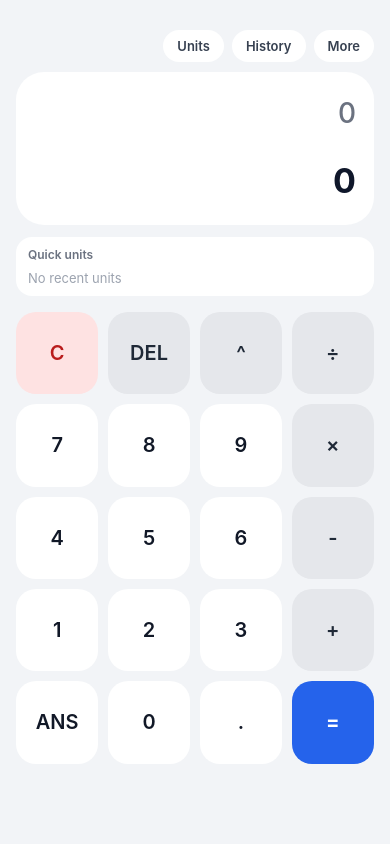
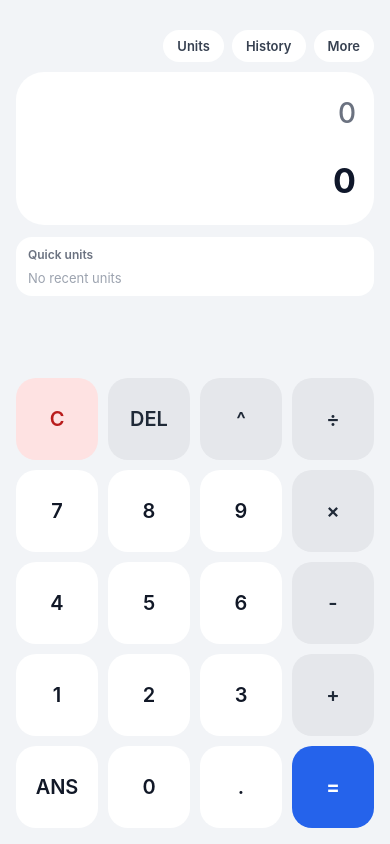
Before and after one commit to bobwillrulex/Unit-Calculator, a React Native app: screen / in a window 390 px wide. Built offline with nearby package versions, Linux system fonts and the light colour scheme.

Commit message:
Fix keypad square sizing and bottom spacing

```diff
--- a/src/screens/HomeScreen.tsx
+++ b/src/screens/HomeScreen.tsx
@@ -1,5 +1,5 @@
 import { useMemo, useState } from 'react';
-import { Platform, Pressable, ScrollView, StatusBar, StyleSheet, Text, View } from 'react-native';
+import { Platform, Pressable, ScrollView, StatusBar, StyleSheet, Text, View, useWindowDimensions } from 'react-native';
 import { parser } from '../parser';
 import { expressionEvaluator } from '../engine/evaluation';
 import {
@@ -275,6 +275,7 @@ const resolveAnswer = (expression: string): ResolvedAnswer => {
 };
 
 export const HomeScreen = () => {
+  const { width: windowWidth } = useWindowDimensions();
   const [tokens, setTokens] = useState<readonly InputToken[]>([]);
   const [lastResult, setLastResult] = useState('0');
   const [lastResolvedAnswer, setLastResolvedAnswer] = useState<ResolvedAnswer | null>(null);
@@ -448,6 +449,9 @@ export const HomeScreen = () => {
 
   const activePadButtons = morePadVisible ? expandedPadButtons : compactPadButtons;
   const gridColumns = morePadVisible ? 5 : 4;
+  const keyGap = 10;
+  const keypadHorizontalPadding = 32;
+  const keySize = Math.floor((windowWidth - keypadHorizontalPadding - (keyGap * (gridColumns - 1))) / gridColumns);
 
   const openAnswerUnitSheet = (): void => {
     if (!answerDisplay.unitText || compatibleUnits.length === 0) {
@@ -564,7 +568,7 @@ export const HomeScreen = () => {
             key={`${button.label}-${index}`}
             button={button}
             onPress={handleButtonPress}
-            columns={gridColumns}
+            keySize={keySize}
             compact={morePadVisible}
           />
         ))}
@@ -643,19 +647,19 @@ export const HomeScreen = () => {
 const PadKey = ({
   button,
   onPress,
-  columns,
+  keySize,
   compact,
 }: {
   button: PadButton;
   onPress: (button: PadButton) => void;
-  columns: number;
+  keySize: number;
   compact: boolean;
 }) => {
   return (
     <Pressable
       style={({ pressed }) => [
         styles.key,
-        { width: `${(100 / columns) - 2}%` },
+        { width: keySize, height: keySize },
         button.variant === 'operator' && styles.keyOperator,
         button.variant === 'accent' && styles.keyAccent,
         button.variant === 'danger' && styles.keyDanger,
@@ -819,13 +823,13 @@ const styles = StyleSheet.create({
     flex: 1,
     flexDirection: 'row',
     flexWrap: 'wrap',
-    justifyContent: 'space-between',
-    alignContent: 'flex-start',
+    justifyContent: 'flex-start',
+    alignContent: 'flex-end',
     marginTop: 4,
+    columnGap: 10,
     rowGap: 10,
   },
   key: {
-    aspectRatio: 1,
     borderRadius: 20,
     backgroundColor: '#ffffff',
     alignItems: 'center',
```
